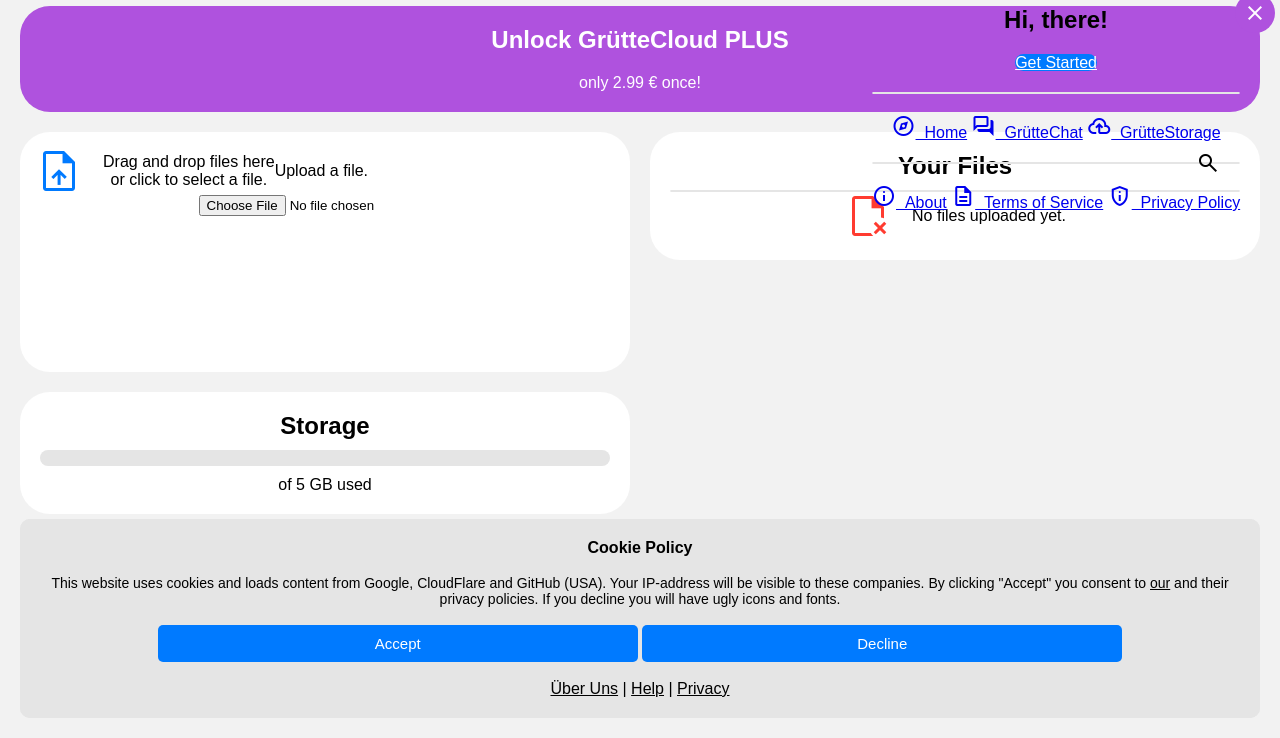
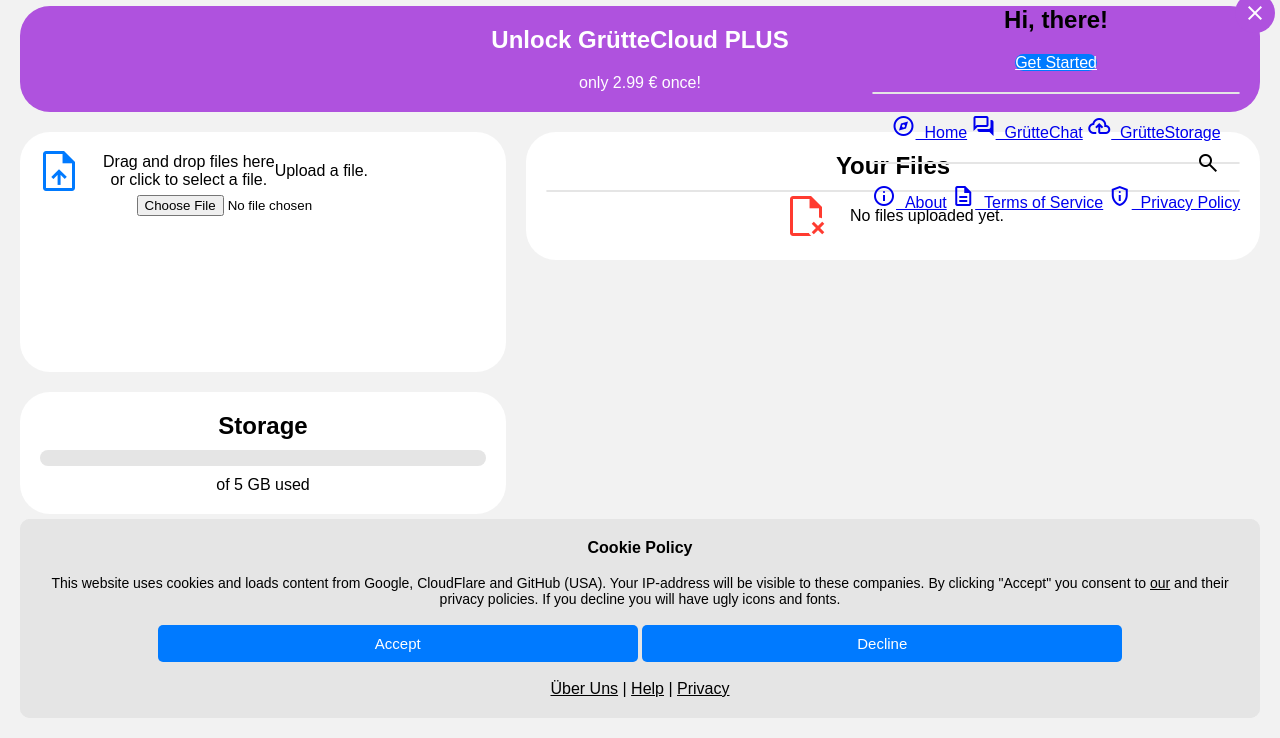
Before and after one commit to xelemir/GruetteCloud, a Python web app: template templates/storage.html in a window 1280 px wide. Shown: the part 62-800 px from the top of the page. Run offline with Jinja, Linux system fonts and the light colour scheme; the template is opened without the code that fills it, so the values that code supplies are empty.

Commit message:
layout change

```diff
--- a/templates/storage.html
+++ b/templates/storage.html
@@ -17,7 +17,6 @@
         }
 
         .box {
-          width: 50%;
           box-sizing: border-box;
           text-align: center;
         }
@@ -51,10 +50,12 @@
         @media (min-width: 1200px) {
             .box.left {
                 padding-right: 10px;
+                width: 40%;
             }
 
             .box.right {
                 padding-left: 10px;
+                width: 60%;
             }
 
             .showdesktop {
```
